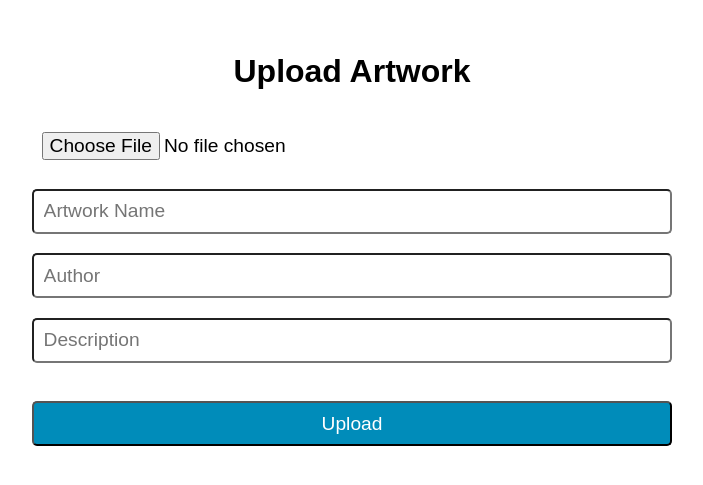
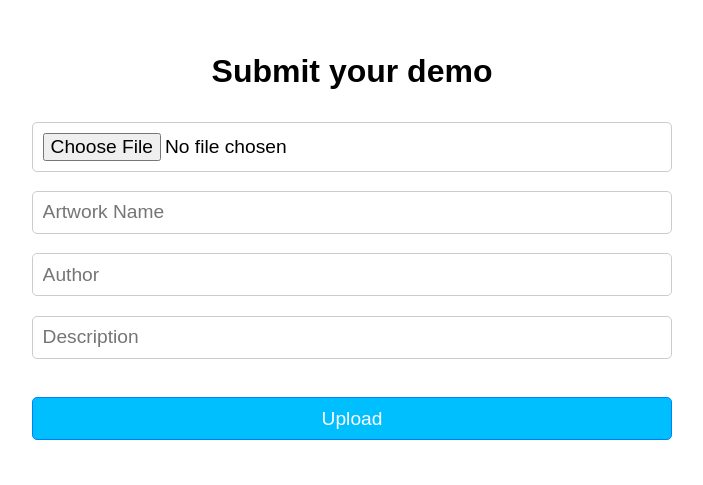
Before and after one commit to DOTAalto/pms, a Flask app: page / in a window 1280 px wide. Shown: the top 485 px of the page, without its empty margins (288-991 px from the left). Run offline with Flask 3, Linux system fonts and the light colour scheme; parts of the project's set-up code (start-up, migrations or seed data) failed here and were passed over.

Commit message:
improve button color

```diff
--- a/file_upload_server.py
+++ b/file_upload_server.py
@@ -1,11 +1,11 @@
 from flask import Flask, request, render_template
 import os
+import glob
 
 app = Flask(__name__)
 app.config['UPLOAD_FOLDER'] = './uploads'
-app.config['COUNTER'] = 0 # initial counter
-if not os.path.exists(app.config['UPLOAD_FOLDER']):
-    os.makedirs(app.config['UPLOAD_FOLDER'])
+directories = glob.glob(os.path.join(app.config['UPLOAD_FOLDER'], '*'))
+app.config['COUNTER'] = max(int(os.path.basename(d)) for d in directories)
 
 @app.route('/', methods=['GET', 'POST'])
 def upload_file():
@@ -16,16 +16,16 @@ def upload_file():
             os.makedirs(path)
 
         file = request.files['file']
-        artwork_name = request.form.get('artwork_name')  # Updated here
+        artwork_name = request.form.get('artwork_name')
         author = request.form.get('author')
         description = request.form.get('description')
 
         file.save(os.path.join(path, file.filename))
 
         with open(os.path.join(path, "info.txt"), "w") as info:
-            info.write(f"Artwork Name: {artwork_name}\nAuthor: {author}\nDescription: {description}")  # And here
+            info.write(f"Artwork Name: {artwork_name}\nAuthor: {author}\nDescription: {description}")
 
-        return 'File upload successfully!'
+        return render_template('result.html')
     return render_template('upload.html')
 
 if __name__ == '__main__':
--- a/templates/upload.html
+++ b/templates/upload.html
@@ -24,19 +24,23 @@
             padding: .5em;
             border-radius: 5px;
             font-size: 1.2em;
+            border: 1px solid hsl(0, 0%, 80%);
+            box-shadow: none;
         }
         input[type="submit"] {
             margin-top: 1em;
             padding: .5em;
             border-radius: 5px;
             font-size: 1.2em;
-            background: #008CBA; /* Blue background */
-            color: white; /* White text color */
+            border: 1px solid hsl(210, 100%, 50%); /* Darker border color */
+            background: hsl(195, 100%, 50%);
+            color: hsl(0, 0%, 100%);
+            box-shadow: none;
         }
     </style>
 </head>
 <body>
-    <h1>Upload Artwork</h1>
+    <h1>Submit your demo</h1>
     <form method="POST" enctype="multipart/form-data">
         <input type="file" name="file">
         <input type="text" name="artwork_name" placeholder="Artwork Name">
```
